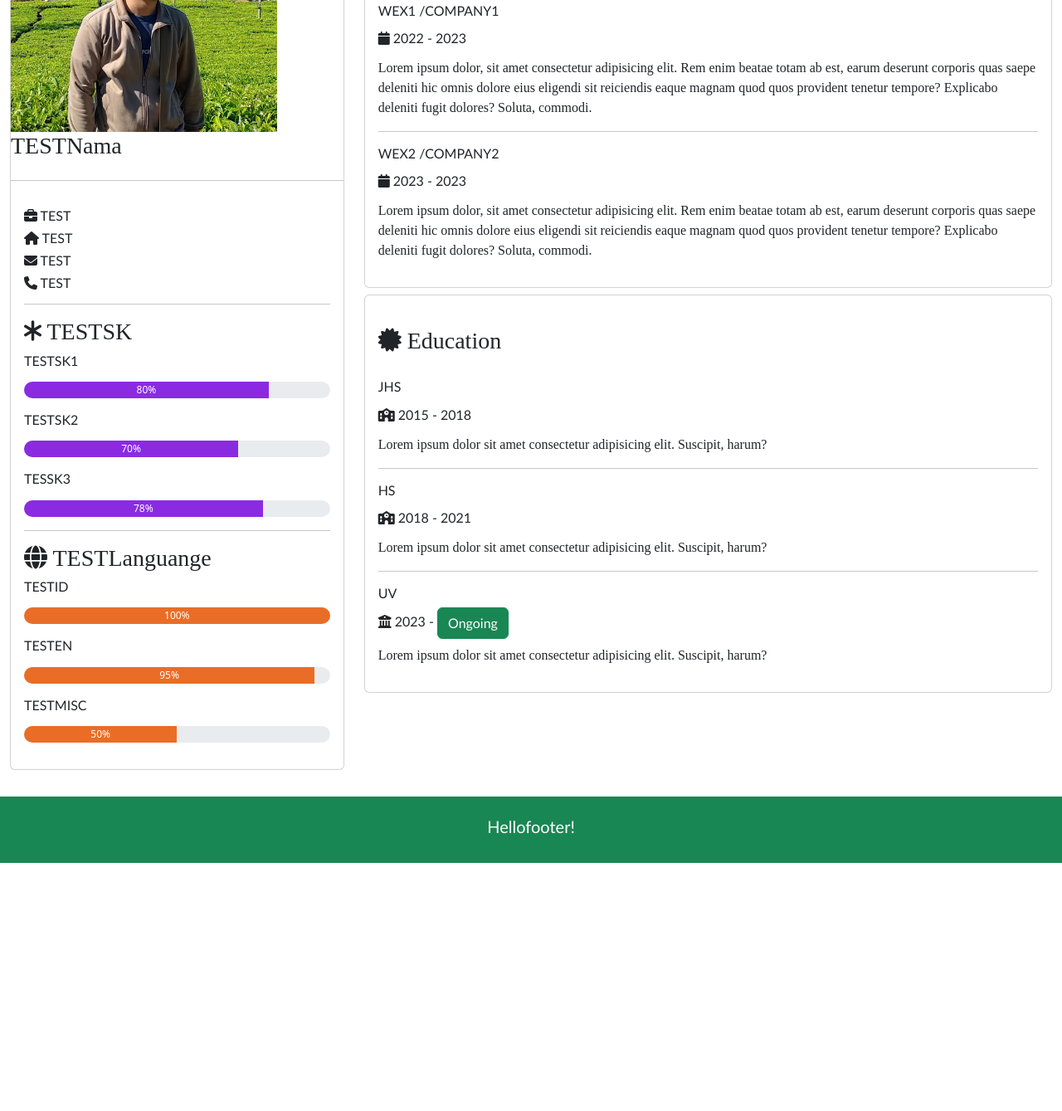
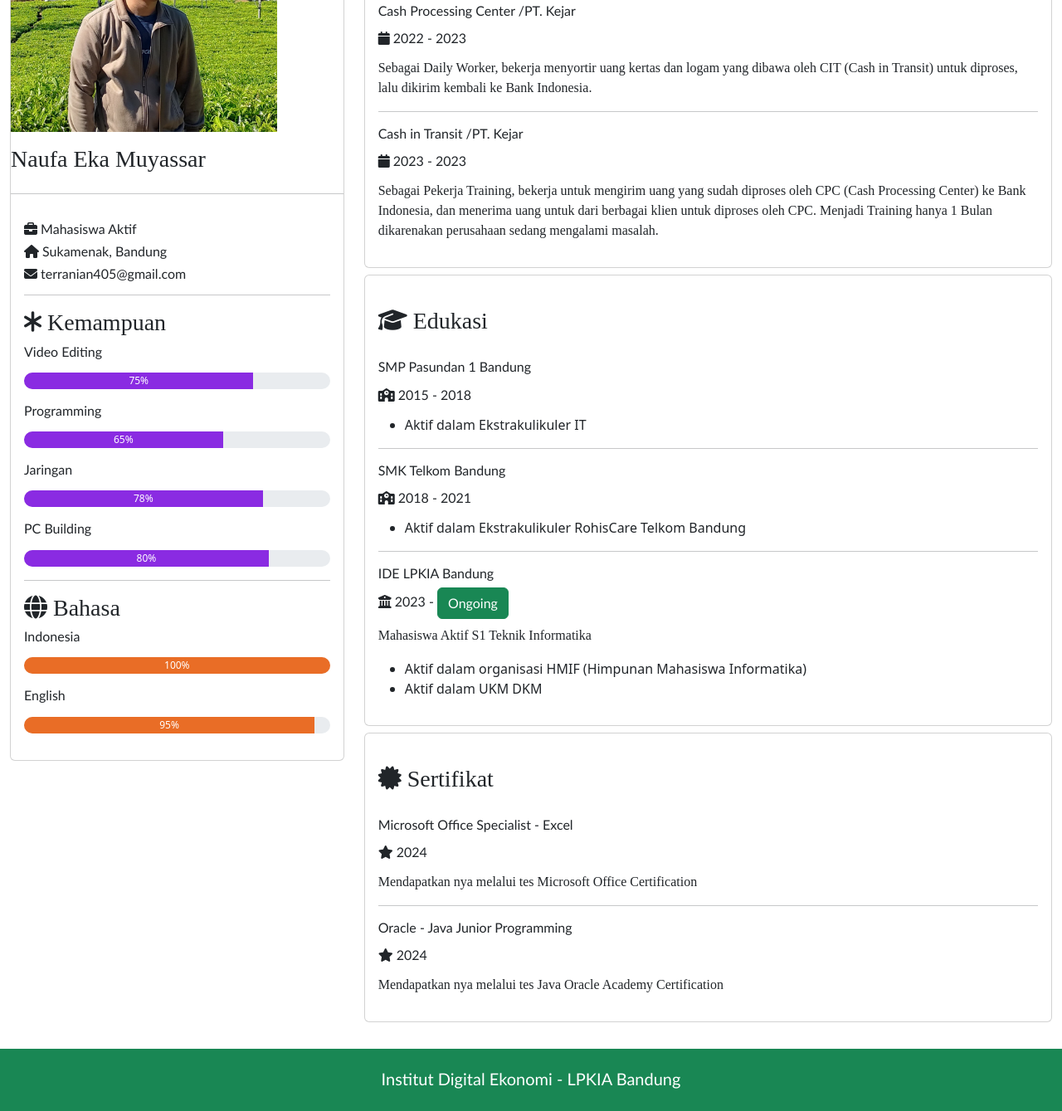
Before and after one commit to ekanaufa117/ekanaufa117.github.io, a plain HTML site: page index.html in a window 1280 px wide. Shown: the part 162-1501 px from the top of the page at 83% size. Before the commit the page ends 1202 px from the top, so only its background shows below. Drawn offline with nearby package versions, Linux system fonts and the light colour scheme.

Commit message:
overhaul1 progress 4 (Finishing Touches)

```diff
--- a/index.html
+++ b/index.html
@@ -22,23 +22,23 @@
 </head>
 
 <body>
-  <nav class="navbar navbar-expand-xxl navbar-dark bg-dark" aria-label="Seventh navbar example">
+  <nav class="navbar navbar-expand-xxl navbar-dark bg-dark">
     <div class="container-fluid">
-      <a class="navbar-brand" href="#">Expand at xxl</a>
-      <button class="navbar-toggler" type="button" data-bs-toggle="collapse" data-bs-target="#navbarsExampleXxl" aria-controls="navbarsExampleXxl" aria-expanded="false" aria-label="Toggle navigation">
+      <a class="navbar-brand" href="#Home">Home</a>
+      <button class="navbar-toggler" type="button" data-bs-toggle="collapse">
         <span class="navbar-toggler-icon"></span>
       </button>
 
-      <div class="collapse navbar-collapse" id="navbarsExampleXxl">
+      <div class="collapse navbar-collapse">
         <ul class="navbar-nav me-auto mb-2 mb-xl-0">
           <li class="nav-item">
-            <a class="nav-link active" aria-current="page" href="#">Home</a>
+            <a class="nav-link" href="#Work">Experience</a>
           </li>
           <li class="nav-item">
-            <a class="nav-link" href="#Work">Link</a>
+            <a class="nav-link" href="#Edu">Education</a>
           </li>
           <li class="nav-item">
-            <a class="nav-link" href="#Edu">Disabled</a>
+            <a class="nav-link" href="#Cert">Certificate</a>
           </li>
         </ul>
       </div>
@@ -46,92 +46,121 @@
   </nav>
   <div class="homepage">
     <div class="row mx-0 my-2">
+
         <!-- left coloumn start -->
       <div class="col-lg-4 col-md-4 col-12">
         <div class="card">
           <img src="image/profil.jpg" alt="thumbnail" width="80%">
-          <h3>TESTNama</h3>
+          <h3 class="mt-3">Naufa Eka Muyassar</h3>
           <hr>
           <div class="card-body">
-            <h6><i class="fas fa-briefcase mr-2"></i> TEST</h6>
-            <h6><i class="fas fa-home mr-2"></i> TEST</h6>
-            <h6><i class="fas fa-envelope mr-2"></i> TEST</h6>
-            <h6><i class="fas fa-phone mr-2"></i> TEST</h6>
+            <h6><i class="fas fa-briefcase mr-2"></i> Mahasiswa Aktif</h6>
+            <h6><i class="fas fa-home mr-2"></i> Sukamenak, Bandung</h6>
+            <h6><i class="fas fa-envelope mr-2"></i> terranian405@gmail.com</h6>
             <hr>
+
             <!-- personal skill start -->
-            <h3><i class="fas fa-asterisk mr-2"></i> TESTSK</h3>
-            <h6>TESTSK1</h6>
+            <h3><i class="fas fa-asterisk mr-2"></i> Kemampuan</h3>
+            <h6>Video Editing</h6>
+            <div class="progress rounded-pill my-3" style="height: 20px;">
+              <div class="progress-bar" style="background-color: blueviolet; height: 100%; width: 75%;">75%</div>
+            </div>
+            <h6>Programming</h6>
+            <div class="progress rounded-pill my-3" style="height: 20px;">
+              <div class="progress-bar" style="background-color: blueviolet; height: 100%; width: 65%;">65%</div>
+            </div>
+            <h6>Jaringan</h6>
+            <div class="progress rounded-pill my-3" style="height: 20px;">
+              <div class="progress-bar" style="background-color: blueviolet; height: 100%; width: 78%;">78%</div>
+            </div>
+            <h6>PC Building</h6>
             <div class="progress rounded-pill my-3" style="height: 20px;">
               <div class="progress-bar" style="background-color: blueviolet; height: 100%; width: 80%;">80%</div>
             </div>
-            <h6>TESTSK2</h6>
-            <div class="progress rounded-pill my-3" style="height: 20px;">
-              <div class="progress-bar" style="background-color: blueviolet; height: 100%; width: 70%;">70%</div>
-            </div>
-            <h6>TESSK3</h6>
-            <div class="progress rounded-pill my-3" style="height: 20px;">
-              <div class="progress-bar" style="background-color: blueviolet; height: 100%; width: 78%;">78%</div>
-            </div>
             <hr>
-            <h3><i class="fas fa-globe mr-2"></i> TESTLanguange</h3>
-            <h6>TESTID</h6>
+            <h3><i class="fas fa-globe mr-2"></i> Bahasa</h3>
+            <h6>Indonesia</h6>
             <div class="progress rounded-pill my-3" style="height: 20px;">
               <div class="progress-bar" style="background-color: rgb(233, 109, 38); height: 100%; width: 100%;">100%</div>
             </div>
-            <h6>TESTEN</h6>
+            <h6>English</h6>
             <div class="progress rounded-pill my-3" style="height: 20px;">
               <div class="progress-bar" style="background-color: rgb(233, 109, 38); height: 100%; width: 95%;">95%</div>
-            </div>
-            <h6>TESTMISC</h6>
-            <div class="progress rounded-pill my-3" style="height: 20px;">
-              <div class="progress-bar" style="background-color: rgb(233, 109, 38); height: 100%; width: 50%;">50%</div>
             </div>
             <!-- personal skill end -->
           </div>
         </div>
       </div>
         <!-- left coloumn end -->
+
          <!-- work experience start -->
       <div class="col-lg-8 col-md-8 col-12">
         <div class="card">
           <div class="card-body">
-            <h3 id="Work"><i class="fas fa-suitcase mr-3 my-4"></i> TESTWK</h3>
-            <h6>WEX1 /COMPANY1</h6>
+            <h3 id="Work"><i class="fas fa-suitcase mr-3 my-4"></i> Pengalaman Bekerja</h3>
+            <h6>Cash Processing Center /PT. Kejar</h6>
             <h6><i class="fas fa-calendar mr-3 my-2"></i> 2022 - 2023</h6>
-            <p>Lorem ipsum dolor, sit amet consectetur adipisicing elit. Rem enim beatae totam ab est, earum deserunt corporis quas saepe deleniti hic omnis dolore eius eligendi sit reiciendis eaque magnam quod quos provident tenetur tempore? Explicabo deleniti fugit dolores? Soluta, commodi.</p>
+            <p>Sebagai Daily Worker, bekerja menyortir uang kertas dan logam yang dibawa oleh CIT (Cash in Transit) untuk diproses, lalu dikirim kembali ke Bank Indonesia.</p>
             <hr>
-            <h6>WEX2 /COMPANY2</h6>
+            <h6>Cash in Transit /PT. Kejar</h6>
             <h6><i class="fas fa-calendar mr-3 my-2"></i> 2023 - 2023</h6>
-            <p>Lorem ipsum dolor, sit amet consectetur adipisicing elit. Rem enim beatae totam ab est, earum deserunt corporis quas saepe deleniti hic omnis dolore eius eligendi sit reiciendis eaque magnam quod quos provident tenetur tempore? Explicabo deleniti fugit dolores? Soluta, commodi.</p>
+            <p>Sebagai Pekerja Training, bekerja untuk mengirim uang yang sudah diproses oleh CPC (Cash Processing Center) ke Bank Indonesia, dan menerima uang untuk dari berbagai klien untuk diproses oleh CPC. Menjadi Training hanya 1 Bulan dikarenakan perusahaan sedang mengalami masalah.</p>
           </div>
           <!-- work experience end -->
 
         </div>
+
         <!-- education start -->
         <div class="card mt-2">
           <div class="card-body">
-            <h3 id="Edu"><i class="fas fa-certificate mr-3 my-4"></i> Education</h3>
-            <h6>JHS</h6>
+            <h3 id="Edu"><i class="fas fa-graduation-cap mr-3 my-4"></i> Edukasi</h3>
+            <h6>SMP Pasundan 1 Bandung</h6>
             <h6><i class="fas fa-school my-2 mr-2"></i> 2015 - 2018</h6>
-            <p>Lorem ipsum dolor sit amet consectetur adipisicing elit. Suscipit, harum?</p>
+            <ul>
+              <li>Aktif dalam Ekstrakulikuler IT</li>
+            </ul>
             <hr>
-            <h6>HS</h6>
+            <h6>SMK Telkom Bandung</h6>
             <h6><i class="fas fa-school my-2 mr-2"></i> 2018 - 2021</h6>
-            <p>Lorem ipsum dolor sit amet consectetur adipisicing elit. Suscipit, harum?</p>
+            <ul>
+              <li>Aktif dalam Ekstrakulikuler RohisCare Telkom Bandung </li>
+            </ul>
             <hr>
-            <h6>UV</h6>
+            <h6>IDE LPKIA Bandung</h6>
             <h6><i class="fa-solid fa-building-columns my-2 mr-2"></i> 2023 - <button class="btn btn-success"> Ongoing</button></h6>
-            <p>Lorem ipsum dolor sit amet consectetur adipisicing elit. Suscipit, harum?</p>
+            <p>Mahasiswa Aktif S1 Teknik Informatika</p>
+            <ul>
+              <li>Aktif dalam organisasi HMIF (Himpunan Mahasiswa Informatika)</li>
+              <li>Aktif dalam UKM DKM</li>
+            </ul>
            </div>
         </div>
         <!-- education end -->
+
+         <!-- certificate start -->
+        <div class="card mt-2">
+          <div class="card-body">
+            <h3 id="Cert"><i class="fas fa-certificate mr-3 my-4"></i> Sertifikat</h3>
+            <h6>Microsoft Office Specialist - Excel</h6>
+            <h6><i class="fas fa-star my-2 mr-2"></i> 2024</h6>
+            <p>Mendapatkan nya melalui tes Microsoft Office Certification</p>
+            <hr>
+            <h6>Oracle - Java Junior Programming</h6>
+            <h6><i class="fas fa-star my-2 mr-2"></i> 2024</h6>
+            <p>Mendapatkan nya melalui tes Java Oracle Academy Certification</p>
+           </div>
+        </div>
+        <!-- certificate end -->
+
       </div>
     </div>
+
     <!-- Footer Start-->
     <div class="container-fluid bg-success mt-4 position-absolute bottom">
-      <h5 class="py-4 text-white text-center">Hellofooter!</h5>
+      <h5 class="py-4 text-white text-center">Institut Digital Ekonomi - LPKIA Bandung</h5>
     </div>
     <!-- Footer End-->
+
   </div>
 </body>
 </html>
```
